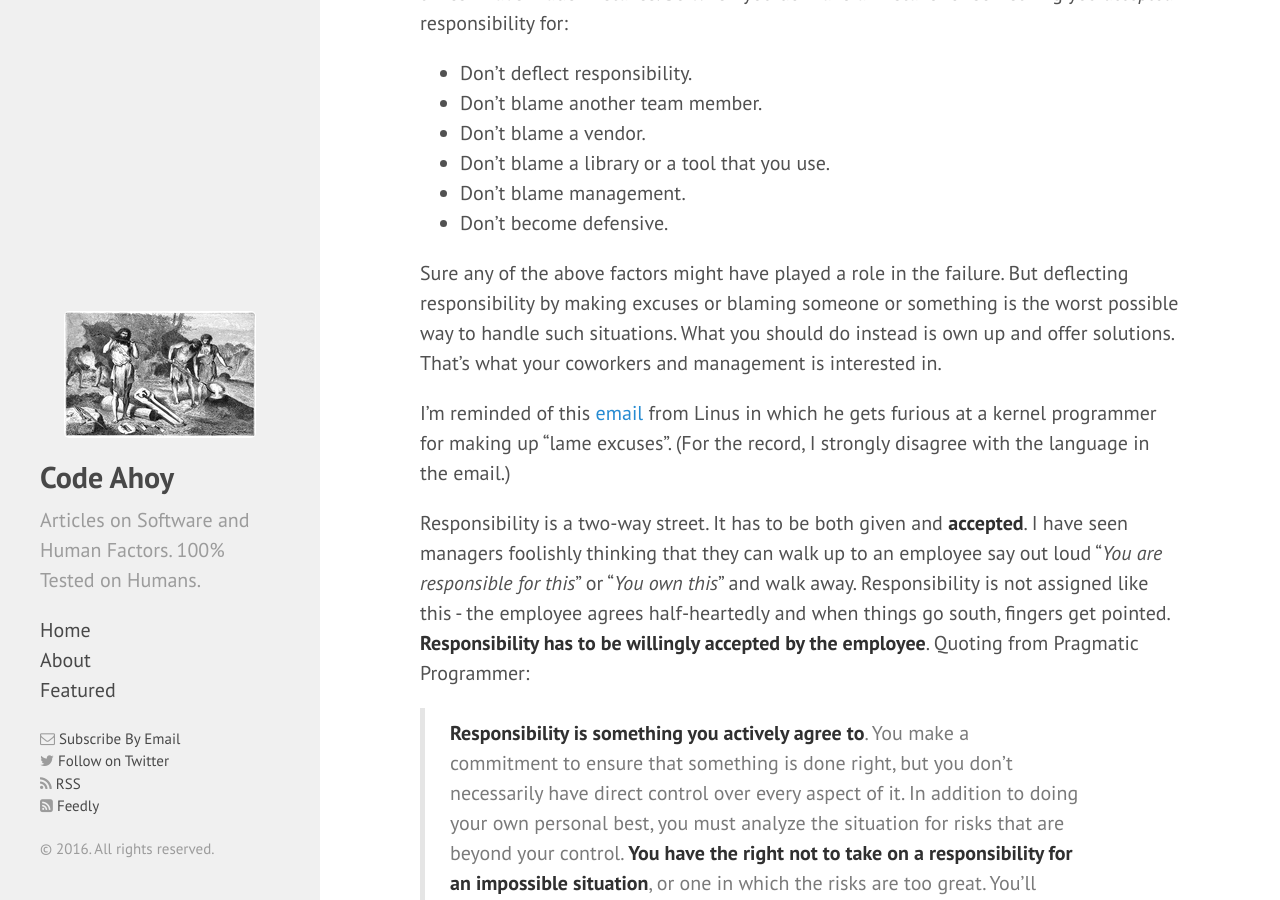
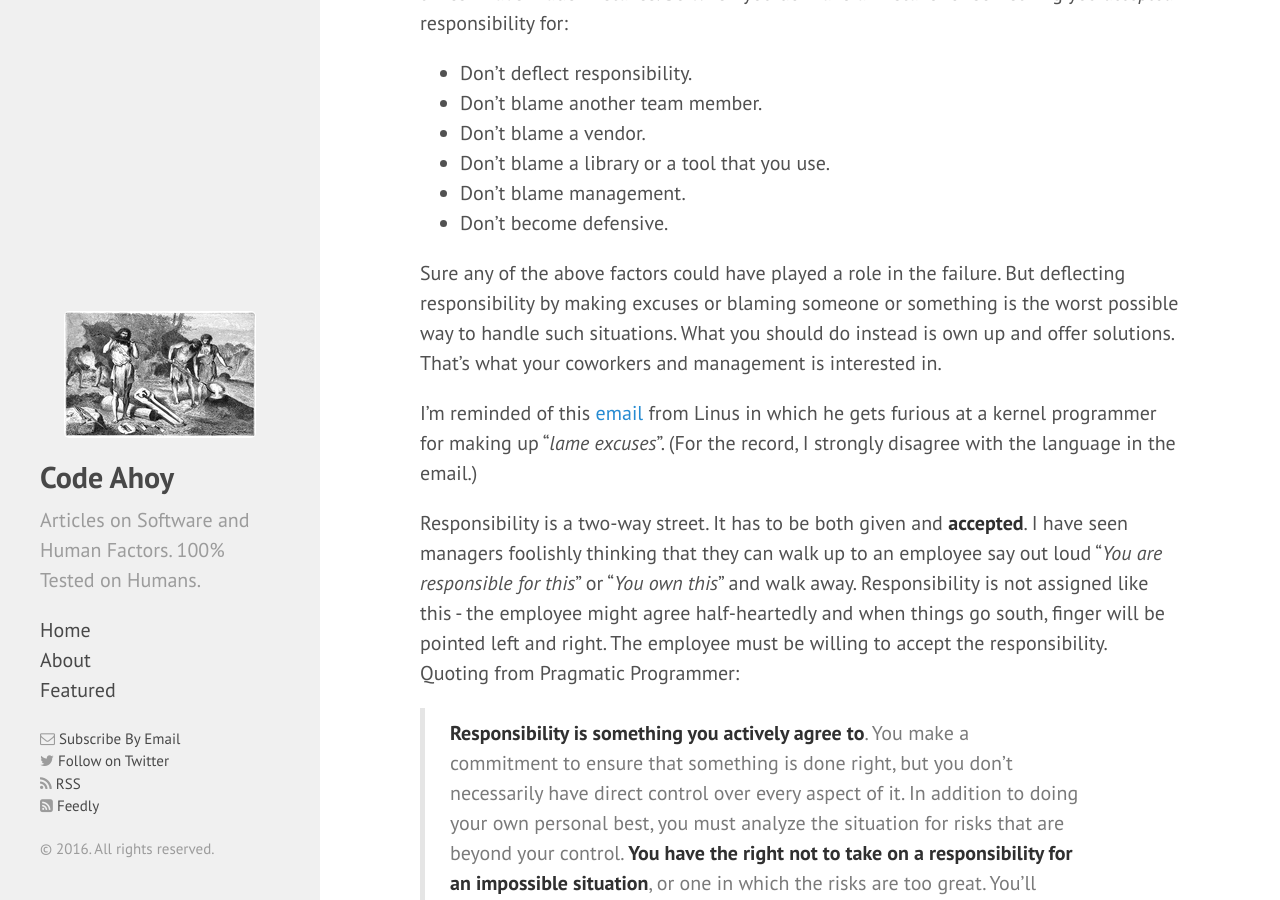
Before and after one commit to talk2viren/umermansoor.github.io, a Jekyll site: the page built from _posts/2016-11-14-taking-responsibility-for-your-actions.md, in a window 1280 px wide and 900 px high, scrolled down 678 px. Built offline with Jekyll 4.4.1, drawn with Linux system fonts in a browser that asks for light colours; nearby versions of some CDN libraries; a script that is not in the unit is left out; comment, search, counter and statistics services are not loaded; some of the changed text lies outside the part shown.

```diff
--- a/_posts/2016-11-14-taking-responsibility-for-your-actions.md
+++ b/_posts/2016-11-14-taking-responsibility-for-your-actions.md
@@ -1,6 +1,6 @@
 ---
 layout: post
-title: Taking Responsibility for your Actions
+title: Taking Responsibility for Your Actions
 comments: True
 excerpt_separator: <!--more-->
 ---
@@ -20,11 +20,11 @@ In your career, you **will make mistakes**. [They are inevitable](http://codeaho
 
 <!--more-->
 
-Sure any of the above factors might have played a role in the failure. But deflecting responsibility by making excuses or blaming someone or something is the worst possible way to handle such situations. What you should do instead is own up and offer solutions. That's what your coworkers and management is interested in.
+Sure any of the above factors could have played a role in the failure. But deflecting responsibility by making excuses or blaming someone or something is the worst possible way to handle such situations. What you should do instead is own up and offer solutions. That's what your coworkers and management is interested in.
 
-I'm reminded of this [email](https://lkml.org/lkml/2012/12/23/75) from Linus in which he gets furious at a kernel programmer for making up "lame excuses". (For the record, I strongly disagree with the language in the email.)
+I'm reminded of this [email](https://lkml.org/lkml/2012/12/23/75) from Linus in which he gets furious at a kernel programmer for making up "*lame excuses*". (For the record, I strongly disagree with the language in the email.)
 
-Responsibility is a two-way street. It has to be both given and **accepted**. I have seen managers foolishly thinking that they can walk up to an employee say out loud "*You are responsible for this*" or "*You own this*" and walk away. Responsibility is not assigned like this - the employee agrees half-heartedly and when things go south, fingers get pointed. **Responsibility has to be willingly accepted by the employee**. Quoting from Pragmatic Programmer:
+Responsibility is a two-way street. It has to be both given and **accepted**. I have seen managers foolishly thinking that they can walk up to an employee say out loud "*You are responsible for this*" or "*You own this*" and walk away. Responsibility is not assigned like this - the employee might agree half-heartedly and when things go south, finger will be pointed left and right. The employee must be willing to accept the responsibility. Quoting from Pragmatic Programmer:
 
 > **Responsibility is something you actively agree to**. You make a commitment to ensure that something is done right, but you don't necessarily have direct control over every aspect of it. In addition to doing your own personal best, you must analyze the situation for risks that are beyond your control. **You have the right not to take on a responsibility for an impossible situation**, or one in which the risks are too great. You'll have to make the call based on your own ethics and judgment.
 
```
